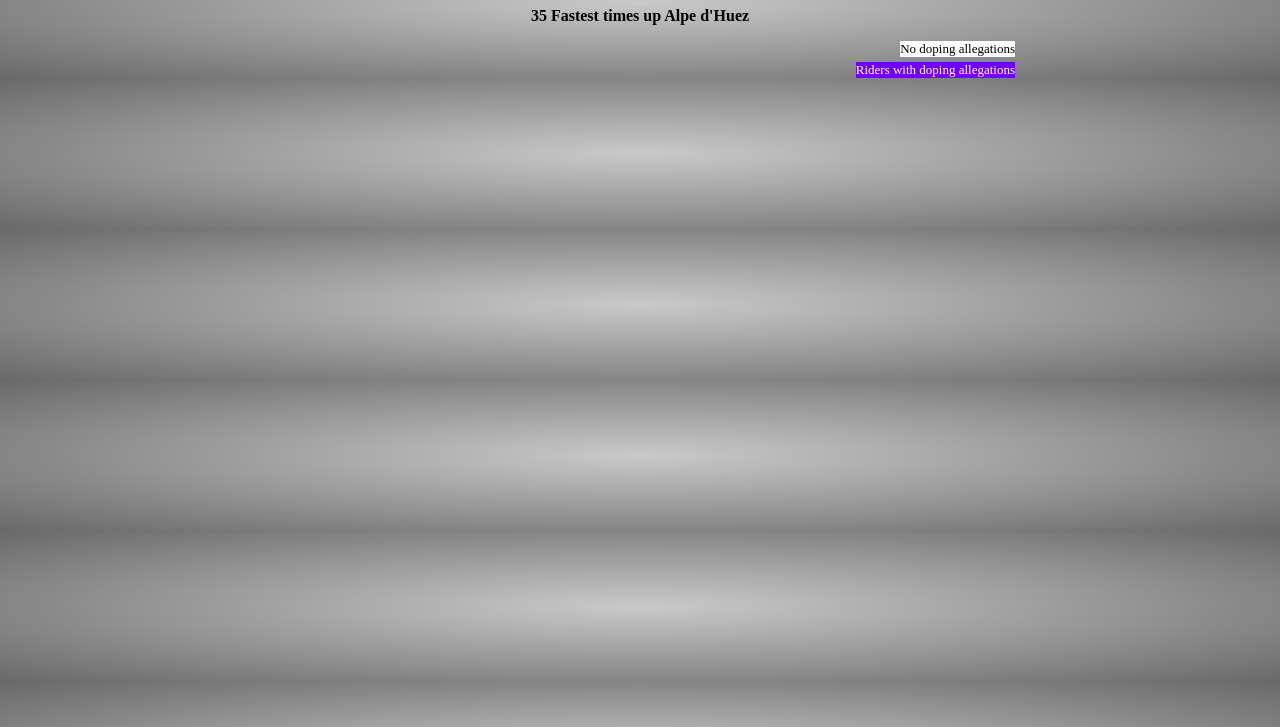
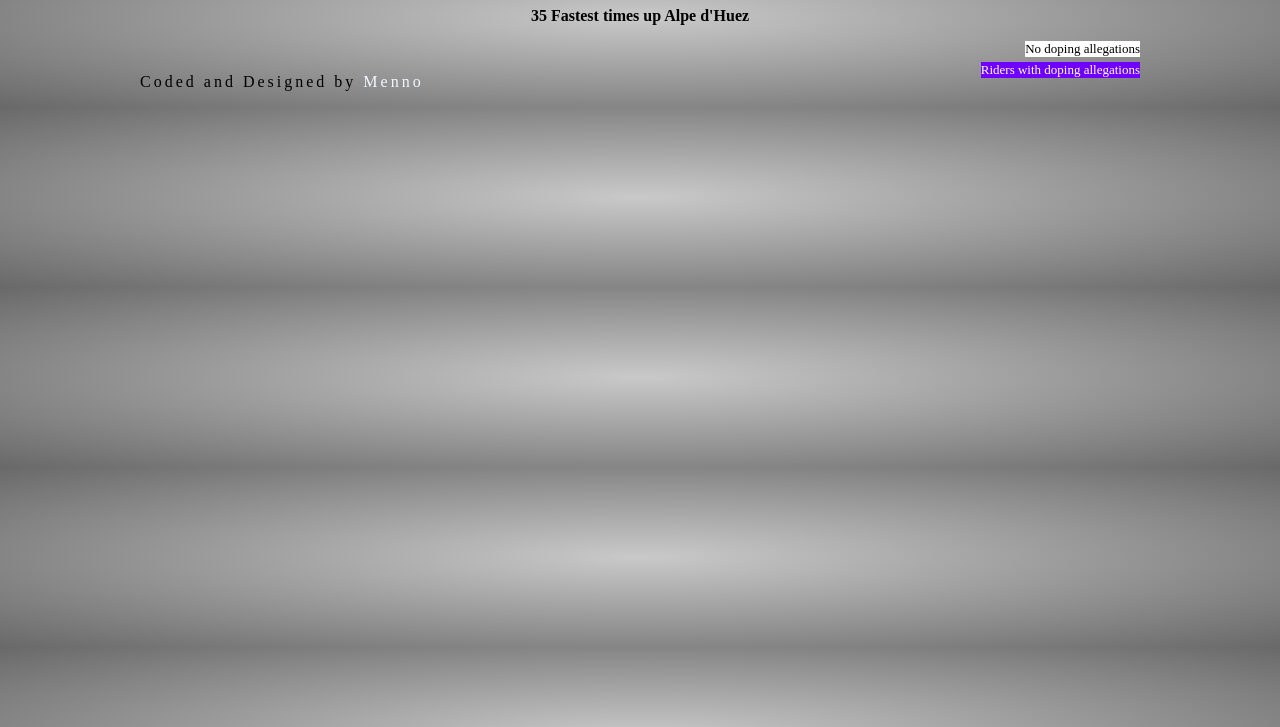
Before and after one commit to menno-van-balen/scatter-plot, a plain HTML site: page index.html in a window 1280 px wide. Shown: the part 73-800 px from the top of the page. Drawn offline with nearby package versions, Linux system fonts and the light colour scheme; no server answers.

Commit message:
added credits and final touches

```diff
--- a/index.html
+++ b/index.html
@@ -7,15 +7,19 @@
     <title>D3 Scatter Plot</title>
   </head>
   <body>
+    <h1 id="title">Doping in Professional Bicycle Racing</h1>
+    <p><b>35 Fastest times up Alpe d'Huez</b></p>
     <div class="chart-wrapper">
-      <h1 id="title">Doping in Professional Bicycle Racing</h1>
-      <p><b>35 Fastest times up Alpe d'Huez</b></p>
       <div class="chart-container"></div>
       <div id="legend">
         <div id="white">No doping allegations</div>
         <br />
         <div id="blue">Riders with doping allegations</div>
       </div>
+      <p class="credits">
+        Coded and Designed by
+        <a href="https://github.com/menno-van-balen" target="_blank">Menno</a>
+      </p>
     </div>
 
     <script src="https://d3js.org/d3.v5.min.js"></script>
--- a/styles.css
+++ b/styles.css
@@ -3,10 +3,12 @@ body {
   background: content-box
     radial-gradient(rgb(201, 201, 201), rgb(105, 105, 105));
 }
-/*
+
 .chart-wrapper {
-  margin: 50px;
-} */
+  margin: 0 auto;
+  width: 1000px;
+  text-align: left;
+}
 
 svg {
   border: 2px solid black;
@@ -28,7 +30,6 @@ svg {
 }
 
 #legend {
-  margin-right: 257px;
   text-align: right;
   font-size: small;
 }
@@ -47,6 +48,16 @@ svg {
   color: white;
 }
 
+.credits {
+  letter-spacing: 3px;
+}
+
 a {
-  font-size: small;
+  color: aliceblue;
+  text-decoration: none;
 }
+
+a:hover {
+  font-weight: bolder;
+  cursor: pointer;
+}
```
